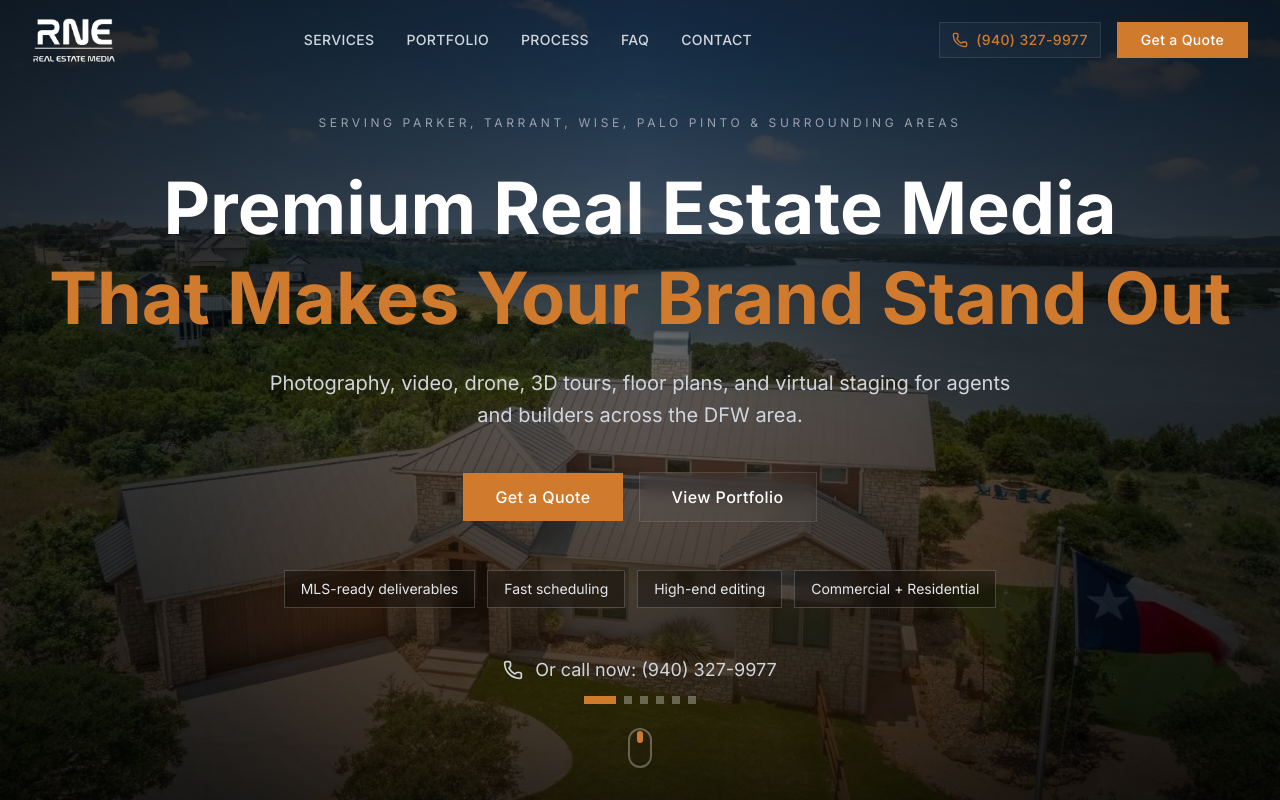
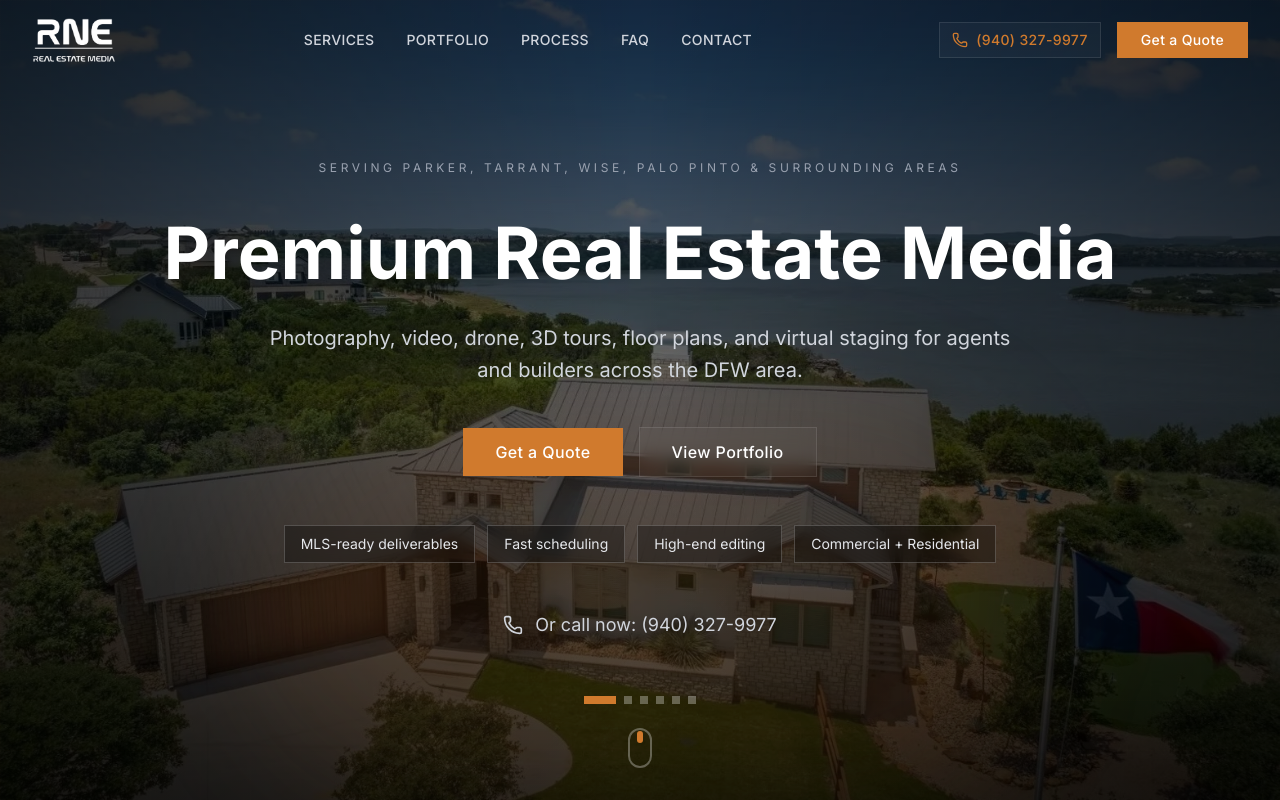
Before and after one commit to maxmarketpros/RNEREALESTATELANDER, a Next.js app: page / in a window 1280 px wide. Shown: the top 800 px of the page. Built offline with nearby package versions, Linux system fonts and the light colour scheme.

Commit message:
changed h1

```diff
--- a/src/components/Hero.tsx
+++ b/src/components/Hero.tsx
@@ -88,16 +88,7 @@ export default function Hero() {
 
                 {/* Main Headline */}
                 <h1 className="text-3xl sm:text-5xl lg:text-6xl xl:text-7xl font-bold text-white leading-[1.1] sm:leading-tight mb-4 sm:mb-6">
-                    <span className="sm:hidden">
-                        Premium Real Estate Media
-                        <br />
-                        <span className="text-[#D07A2D]">That Makes Your Brand Stand Out</span>
-                    </span>
-                    <span className="hidden sm:inline">
-                        Premium Real Estate Media
-                        <br />
-                        <span className="text-[#D07A2D]">That Makes Your Brand Stand Out</span>
-                    </span>
+                    Premium Real Estate Media
                 </h1>
 
                 {/* Subheadline */}
```
